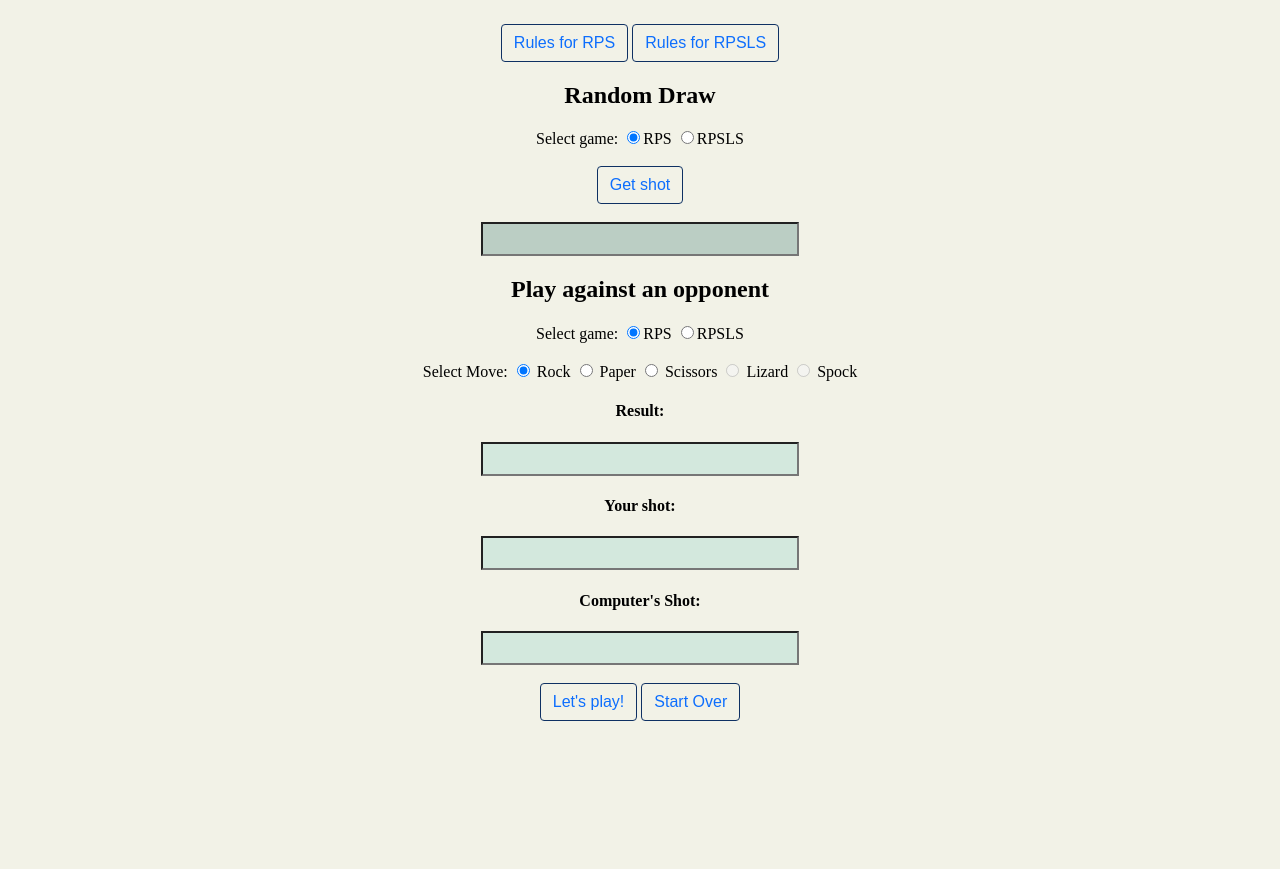
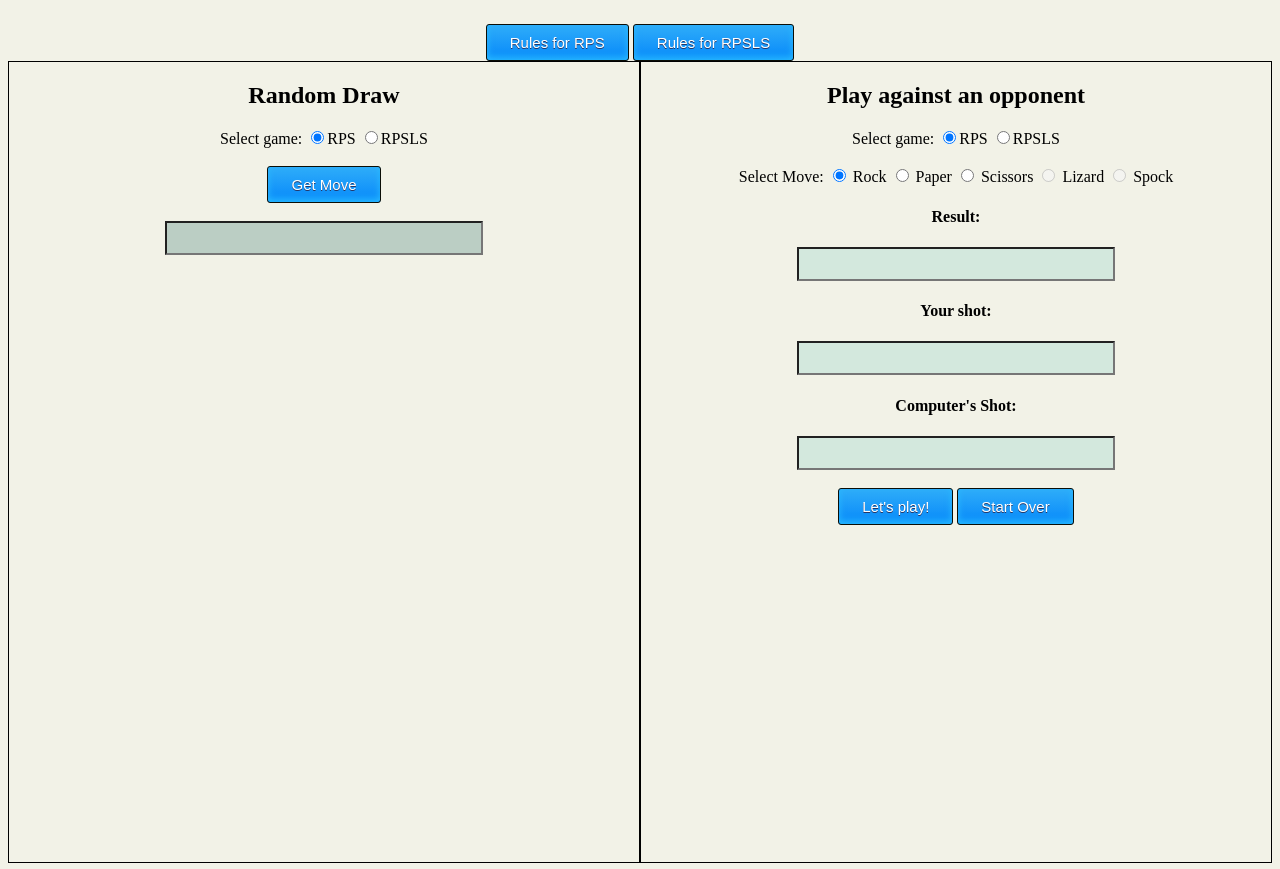
Before and after one commit to comp426-2023-spring/e02-alexz957unc, a website: page public/index.html in a window 1280 px wide. Shown: the part 77-946 px from the top of the page. Before the commit the page ends 806 px from the top, so only its background shows below. Drawn offline with Linux system fonts and the light colour scheme.

Commit message:
Changed layout

```diff
--- a/public/index.html
+++ b/public/index.html
@@ -12,20 +12,22 @@
     <!-- For interface examples, look in the `/examples/` directory in the root of your starter code repo. -->
         <h1 class="gameTitle">RPS or RPSLS</h1>
         <div>
-            <button class="button" type="button" onclick="helpRPS()">Rules for RPS</button>
-            <button class="button" type="button" onclick="helpRPSLS()">Rules for RPSLS</button>
+            <button class="myButton" type="button" onclick="helpRPS()">Rules for RPS</button>
+            <button class="myButton" type="button" onclick="helpRPSLS()">Rules for RPSLS</button>
         </div>
-        <div>
+        <div class = "container">
+
+            <div class="left-section">
                 <h2>Random Draw</h2>
                 <label>Select game: </label>
                 <input type="radio" name="noOpponentGame" value="RPS" checked>RPS
                 <input type="radio" name="noOpponentGame" value="RPSLS">RPSLS
                 <br><br>
-            <button class="button" type="button" onclick="getShot()">Get shot</button>
+                <button class="myButton" type="button" onclick="getShot()">Get Move</button>
                 <br><br>
                 <input type="text" id="draw" name="draw" value="" readonly>
             </div>
-        <div>
+            <div class = "right-section">
                 <h2>Play against an opponent</h2>
                 <label>Select game: </label>
                 <input type="radio" name="game" value="RPS" onchange="setLS()" checked>RPS
@@ -34,6 +36,7 @@
                 <br><br>
 
                 <label>Select Move:</label>
+
                 <input type="radio" id="rockOption" name="selectedShot" value="rock" checked>
                 <label for="rockOption">Rock</label>
                 <input type="radio" id="paperOption" name="selectedShot" value="paper">
@@ -56,10 +59,12 @@
                 <input type="text" id="computerShot" name="computerShot" value="" readonly>
 
                 <br><br>
-            <button class="button" type="button" onclick="play()">Let's play!</button>
-            <button class="button" type="button" onclick="reset()">Start Over</button>
+                <button class="myButton" type="button" onclick="play()">Let's play!</button>
+                <button class="myButton" type="button" onclick="reset()">Start Over</button>
 
             </div>
+        </div>
+
 
     </body>
 </html>
--- a/public/styles.css
+++ b/public/styles.css
@@ -1,3 +1,15 @@
+.container{
+    display: flex;
+	height: 100vh;
+	flex-direction: row;
+}
+.left-section, .right-section {
+    flex: 1; /* Make both sections take up equal space */
+    height: 100%; /* Set height of both sections to 100% */
+    border: 1px solid black; /* Optional border for visualization */
+}
+
+
 #body {
     text-align: center;
     background-color: rgba(132, 129, 26, 0.1);
@@ -33,19 +45,26 @@
 
 }
 
-.button {
-    cursor: pointer;
-    outline: 0;
-    display: inline-block;
-    font-weight: 400;
-    line-height: 1.5;
-    text-align: center;
-    background-color: transparent;
-    border: 1px solid transparent;
-    padding: 6px 12px;
-    font-size: 1rem;
-    border-radius: .25rem;
-    transition: color .15s ease-in-out,background-color .15s ease-in-out,border-color .15s ease-in-out,box-shadow .15s ease-in-out;
-    color: #0d6efd;
-    border-color: #0f3163;
+.myButton {
+	box-shadow:inset 0px -3px 7px 0px #29bbff;
+	background:linear-gradient(to bottom, #2dabf9 5%, #0688fa 100%);
+	background-color:#2dabf9;
+	border-radius:3px;
+	border:1px solid #0b0e07;
+	display:inline-block;
+	cursor:pointer;
+	color:#ffffff;
+	font-family:Arial;
+	font-size:15px;
+	padding:9px 23px;
+	text-decoration:none;
+	text-shadow:0px 1px 0px #263666;
 }
+.myButton:hover {
+	background:linear-gradient(to bottom, #0688fa 5%, #2dabf9 100%);
+	background-color:#0688fa;
+}
+.myButton:active {
+	position:relative;
+	top:1px;
+}
```
Lines whose indentation alone changed are shown as unchanged.
